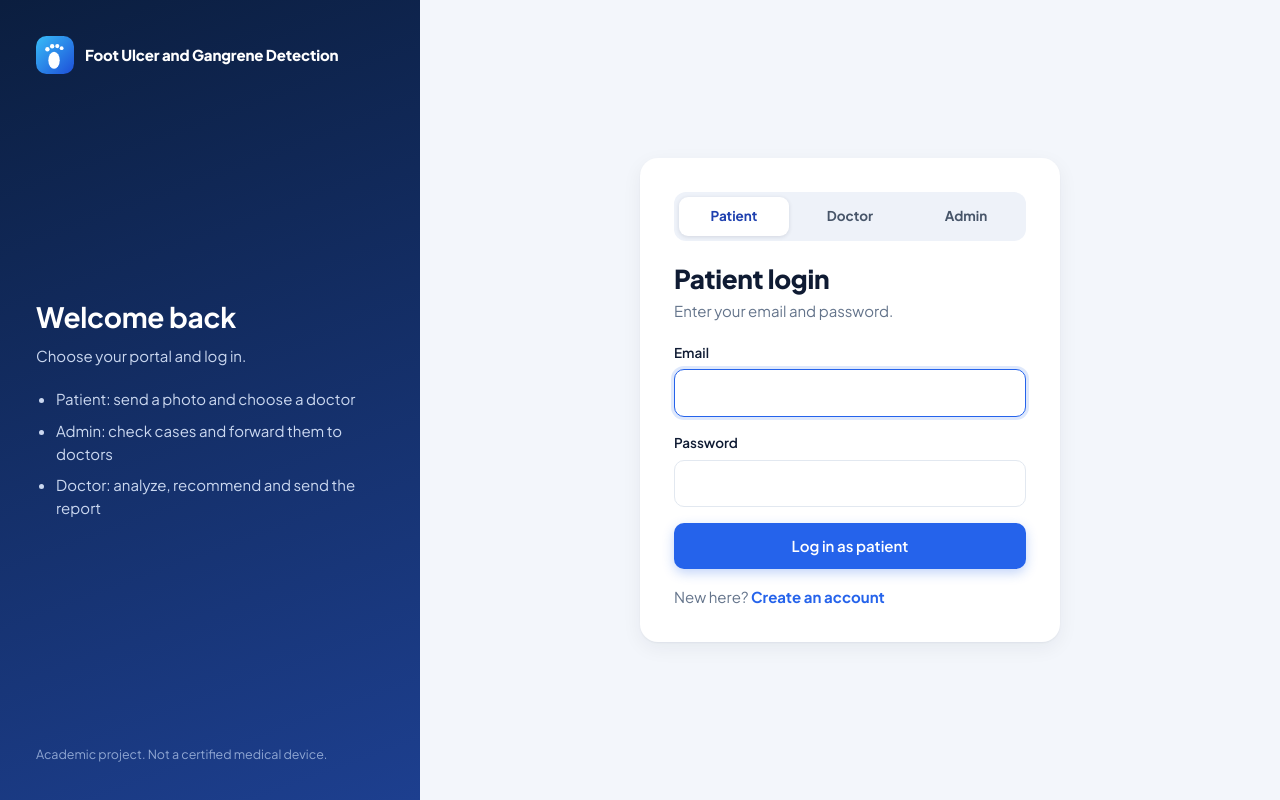
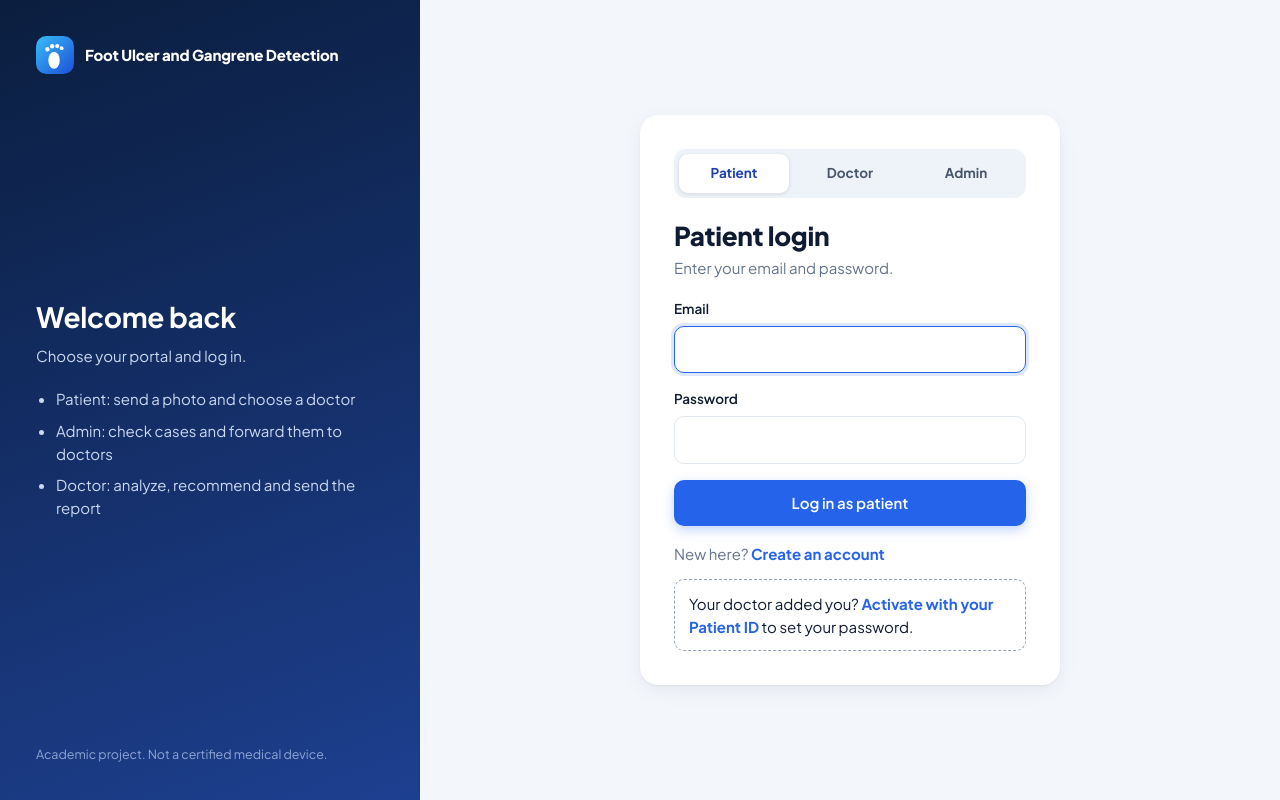
Before and after one commit to thrushargowda-byte/foot-ulcer-gangrene, a Flask app: page /login in a window 1280 px wide. Run offline with Flask 3, Linux system fonts and the light colour scheme; some libraries are stand-ins or nearby versions.

Commit message:
Add Activate with Patient ID link on login page

```diff
--- a/templates/login.html
+++ b/templates/login.html
@@ -23,6 +23,7 @@
       <button class="btn btn-primary btn-block btn-lg" type="submit">Log in as {{ role }}</button>
     </form>
     {% if role == 'patient' %}<p class="muted mt">New here? <a href="{{ url_for('register') }}"><b>Create an account</b></a></p>
+{% if request.args.get('role', 'patient') == 'patient' %}<p style="margin-top:14px;padding:12px 14px;border:1px dashed #94a3b8;border-radius:10px">Your doctor added you? <a href="{{ url_for('activate') }}"><b>Activate with your Patient ID</b></a> to set your password.</p>{% endif %}
     {% elif role == 'doctor' %}<p class="muted mt">No account yet? Ask the admin to create one for you.</p>{% endif %}
   </div></div>
 </div>
```
